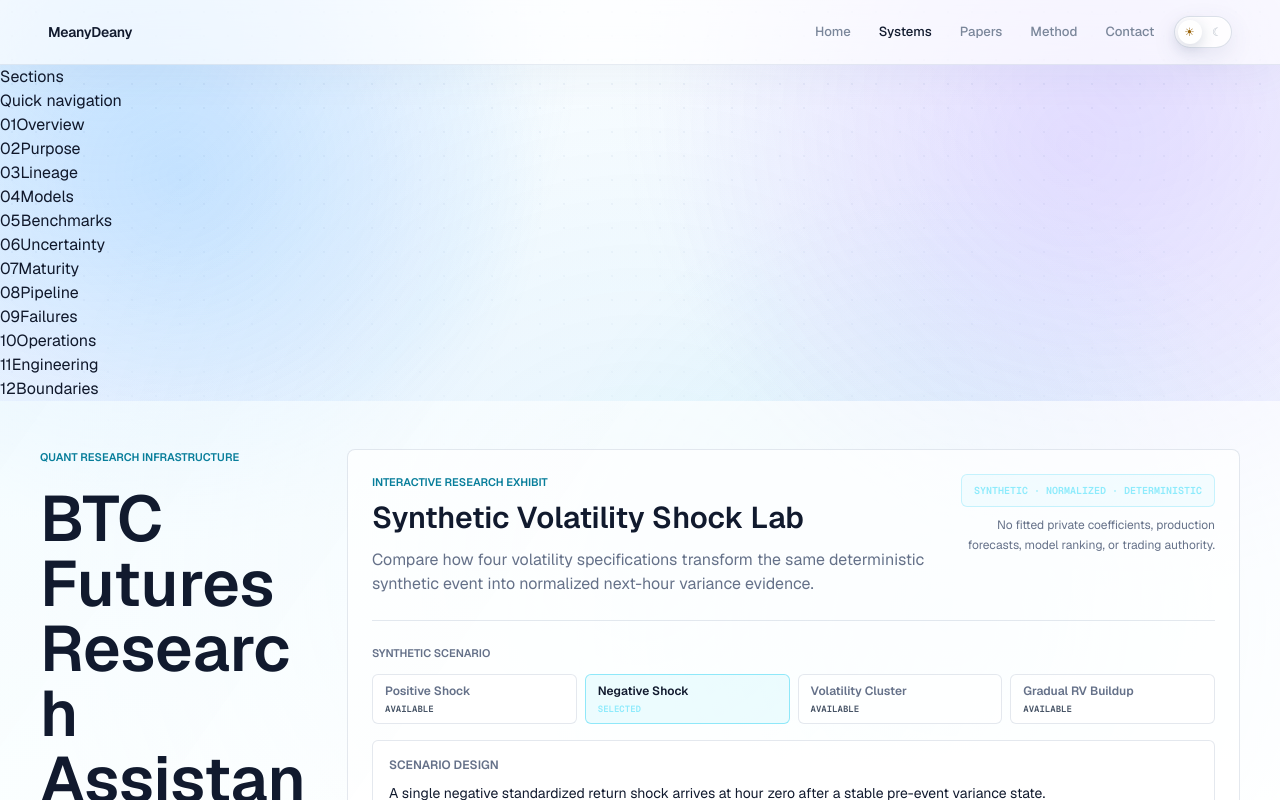
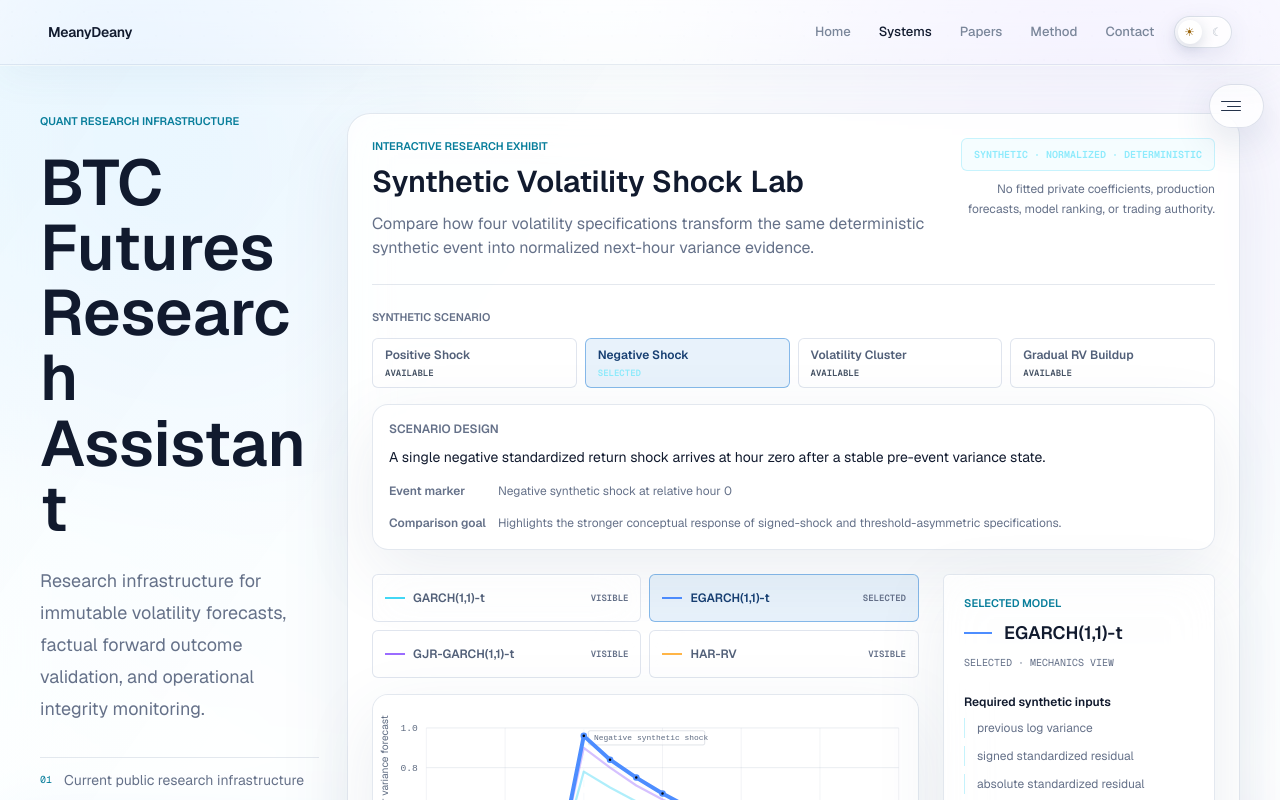
Before and after one commit to MeanyDeany/woosub-shin, a Next.js app: page /projects/btc-futures-research in a window 1280 px wide. Shown: the top 800 px of the page. Built offline with nearby package versions, Linux system fonts and the light colour scheme.

Commit message:
Style contextual BTC page tools

```diff
--- a/components/contextual-page-tools.tsx
+++ b/components/contextual-page-tools.tsx
@@ -3,6 +3,7 @@
 import { usePathname } from "next/navigation";
 import { useEffect, useState } from "react";
 import { SectionDock, type SectionDockItem } from "@/components/section-dock";
+import styles from "@/components/contextual-page-tools.module.css";
 
 const BTC_PATH = "/projects/btc-futures-research";
 
@@ -58,5 +59,9 @@ export function ContextualPageTools() {
 
   if (pathname !== BTC_PATH || !ready) return null;
 
-  return <SectionDock items={sections} />;
+  return (
+    <div className={styles.root}>
+      <SectionDock items={sections} />
+    </div>
+  );
 }
```
